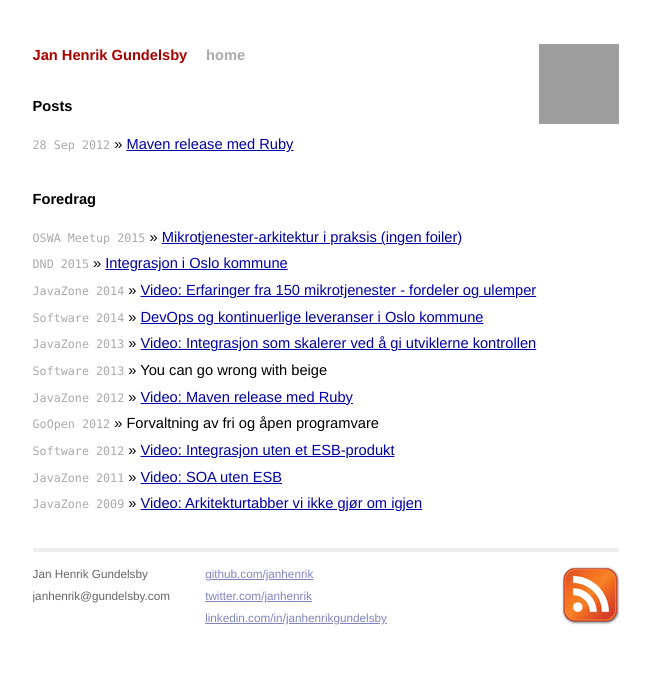
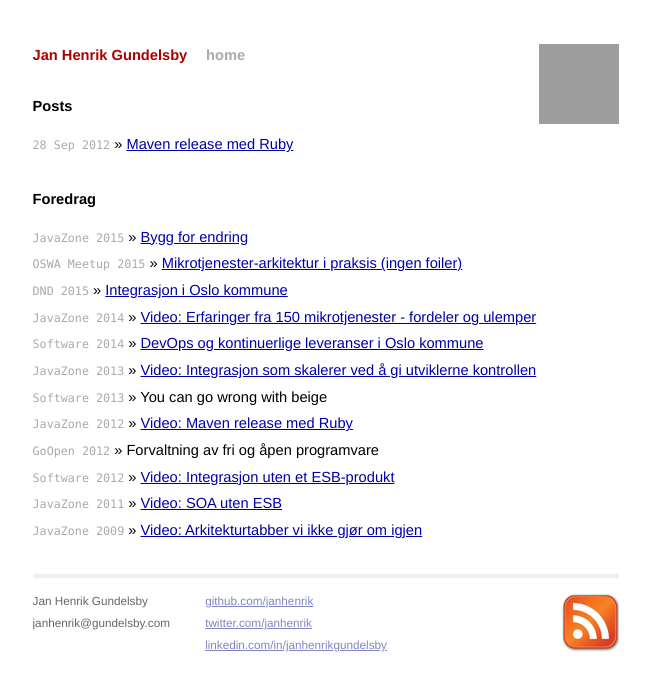
Before and after one commit to janhenrik/janhenrik.github.com, a Jekyll site: the page built from index.html, in a window 1280 px wide, cut to the strip 0-944 px from the top of the page. Shown: the top 691 px of the strip, without its empty margins (314-964 px from the left). Built offline with Jekyll 4.4.1, drawn with Linux system fonts in a browser that asks for light colours; Markdown is read by kramdown in place of the engine named in the settings; grey boxes are pictures that could not be loaded.

Commit message:
Bygg for endring

```diff
--- a/index.html
+++ b/index.html
@@ -13,6 +13,7 @@ title: Jan Henrik Gundelsby
 
  <h1>Foredrag</h1>
   <ul class="posts">
+    <li><span>JavaZone 2015</span> &raquo; <a href="https://vimeo.com/138769064">Bygg for endring</a></li>
     <li><span>OSWA Meetup 2015</span> &raquo; <a href="http://www.meetup.com/Oslo-Software-Architecture/events/220440883/?showAttendance=true&showFullList=yes%2Cno#no">Mikrotjenester-arki­­tektur i praksis (ingen foiler)</a></li>
     <li><span>DND 2015</span> &raquo; <a href="http://www.dataforeningen.no/integrasjon-i-oslo-kommune-loese-koblinger-og-fleksibilitet-gjennom-mikrotjenester-smidig-utvikling-og-devops-venteliste.5721638-134140.html">Integrasjon i Oslo kommune</a></li>
     <li><span>JavaZone 2014</span> &raquo; <a href="http://vimeo.com/105777594">Video: Erfaringer fra 150 mikrotjenester - fordeler og ulemper</a></li>
```
